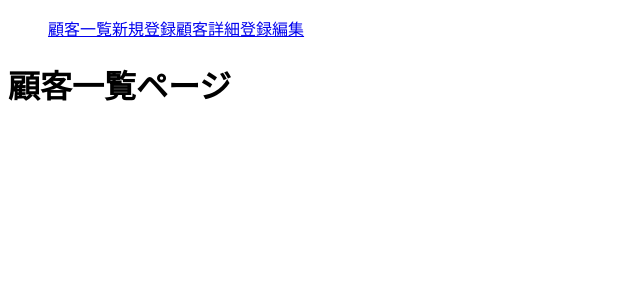
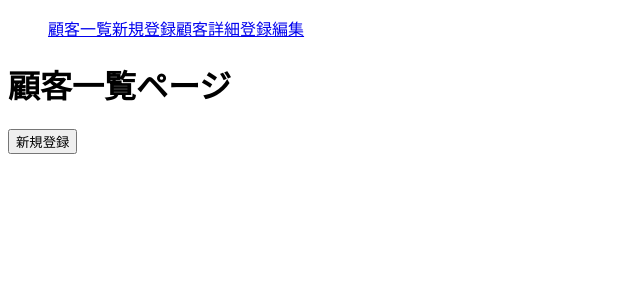
Before and after one commit to 0knoSakr/saisyuukadai2024-09-06, a React (Create React App) app in the folder customer-management-system/client/: page / in a window 1280 px wide. Shown: the top 300 px of the page, without its empty margins (0-640 px from the left). Built offline with nearby package versions, Linux system fonts and the light colour scheme.

Commit message:
ListPage.jsに新規登録ボタンを追加

```diff
--- a/customer-management-system/client/src/pages/ListPage.js
+++ b/customer-management-system/client/src/pages/ListPage.js
@@ -1,10 +1,14 @@
 import React from 'react';
+import { Link, Outlet, useNavigate } from "react-router-dom";
+
 
 const ListPage = () => {
+  const navigate = useNavigate();
   return (
     <div>
       <h1>顧客一覧ページ</h1>
       {/* ここに顧客一覧を表示するコンポーネントを追加 */}
+      <button onClick={() => navigate("/new")}>新規登録</button>
     </div>
   );
 };
```
